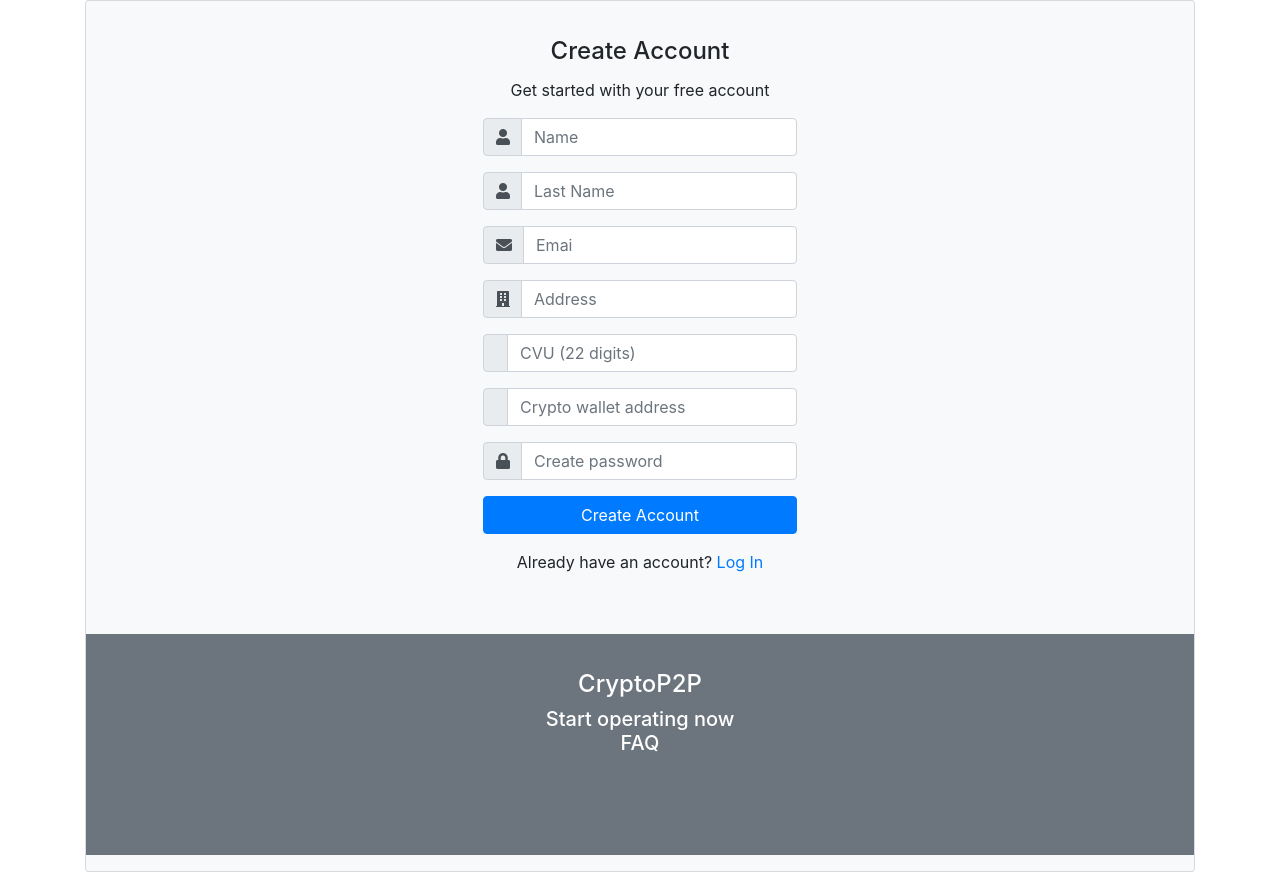
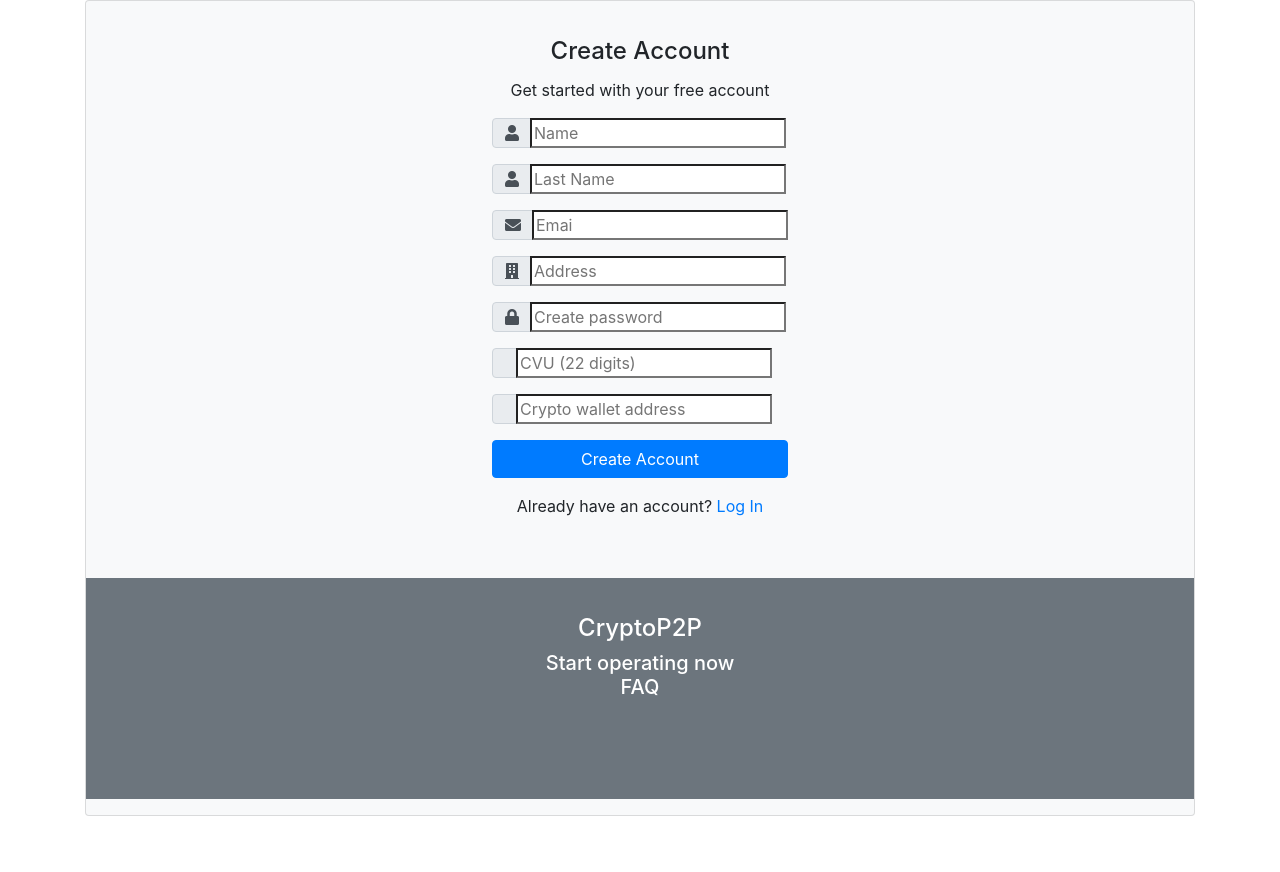
Before and after one commit to lautaronicolini/frontend-desapp, a React (Create React App) app: page /register in a window 1280 px wide. After the commit the page ends 816 px from the top, so only its background shows below. Built offline with nearby package versions, Linux system fonts and the light colour scheme.

Commit message:
fixed register, added Users component and Navbar

```diff
--- a/src/App.js
+++ b/src/App.js
@@ -4,6 +4,7 @@ import {BrowserRouter, Switch, Route} from 'react-router-dom';
 import Register from './components/Register';
 import CryptoCardList from './components/CryptoCardList';
 import Login from './components/Login'
+import Users from './components/Users';
 
 
 function App() {
@@ -15,6 +16,7 @@ function App() {
             <Route path="/register" component={Register}/>
             <Route path="/crypto" component={CryptoCardList}/>
             <Route path="/login" component={Login}/>
+            <Route path="/users" component={Users}/>
           </Switch>
         </BrowserRouter>
       </div>
--- /dev/null
+++ b/src/components/Navbar.jsx
@@ -0,0 +1,35 @@
+import React from 'react';
+import { Link } from 'react-router-dom';
+import '../styles/Navbar.css'
+import '../../node_modules/bootstrap/dist/css/bootstrap.min.css';
+
+
+
+function Navbar ()  {
+
+      return(
+        <nav class="navbar navbar-expand-lg navbar-dark bg-dark">
+        <a class="navbar-brand" href="#">Crypto P2P</a>
+        <div class="collapse navbar-collapse" id="navbarNav">
+          <ul class="navbar-nav">
+            <li class="nav-item active">
+              <a class="nav-link" href="/cryptos">Cryptos </a>
+            </li>
+            <li class="nav-item">
+              <a class="nav-link" href="/users">Users</a>
+            </li>
+            <li class="nav-item">
+              <a class="nav-link" href="/login">Login</a>
+            </li>
+            <li class="nav-item">
+              <a class="nav-link" href="/register">Register</a>
+            </li>
+
+          </ul>
+        </div>
+      </nav>
+      );
+    }
+
+
+    export default Navbar;
--- a/src/components/Register.jsx
+++ b/src/components/Register.jsx
@@ -21,6 +21,7 @@ function Register() {
 
 
     const handleChange =(ev) => {
+        console.log("Change event - ",ev.target.name)
     if (ev.target.name === "name") setName(ev.target.value);
     if (ev.target.name === "lastName") setLastName(ev.target.value);
     if (ev.target.name === "email") setEmail(ev.target.value);
@@ -77,12 +78,15 @@ function Register() {
                 <div class="input-group-prepend">
                     <span class="input-group-text"> <i class="fa fa-user"></i> </span>
                 </div>
-                <input name=""
-                class="form-control"
+                <input
+                className="input-box"
+                name= "name"
+                autoComplete="name"
                 placeholder="Name"
                 type="text"
                 minLength="1"
                 maxLength="30"
+                value = {name}
                 onChange= {handleChange}
                 required/>
 
@@ -92,12 +96,15 @@ function Register() {
                 <div class="input-group-prepend">
                     <span class="input-group-text"> <i class="fa fa-user"></i> </span>
                 </div>
-                <input name=""
-                class="form-control"
+                <input
+                className="input-box"
+                name= "lastName"
+                autoComplete="lastName"
                 placeholder="Last Name"
                 type="text"
                 minLength="1"
                 maxLength="30"
+                value = {lastName}
                 onChange= {handleChange}
                 required/>
             </div>
@@ -106,10 +113,13 @@ function Register() {
                 <div class="input-group-prepend">
                     <span class="input-group-text"> <i class="fa fa-envelope"></i> </span>
                 </div>
-                <input name=""
-                class="form-control"
+                <input
+                className="input-box"
+                name= "email"
+                autoComplete="email"
                 placeholder="Emai"
                 type="email"
+                value = {email}
                 onChange= {handleChange}
                 required/>
             </div>
@@ -118,29 +128,32 @@ function Register() {
                 <div class="input-group-prepend">
                     <span class="input-group-text"> <i class="fa fa-building"></i> </span>
                 </div>
-                    <input name=""
-                    class="form-control"
+                    <input
+                    className="input-box"
+                    name= "address"
+                    autoComplete="address"
                     placeholder="Address"
                     type="text"
                     minLength="0"
                     maxLength="30"
                     placeholder="Address"
+                    value = {address}
                     onChange= {handleChange}
                     required/>
 
             </div>
 
-                <div class="form-group input-group">
+            <div class="form-group input-group">
                 <div class="input-group-prepend">
-                    <span class="input-group-text"> </span>
+                    <span class="input-group-text"> <i class="fa fa-lock"></i> </span>
                 </div>
-                <input name=""
-                class="form-control"
-                placeholder="CVU"
-                type="text"
-                minLength="22"
-                maxLength="22"
-                placeholder="CVU (22 digits)"
+                <input
+                className="input-box"
+                name= "password"
+                autoComplete="password"
+                placeholder="Create password"
+                type="password"
+                value = {password}
                 onChange= {handleChange}
                 required/>
             </div>
@@ -149,27 +162,38 @@ function Register() {
                 <div class="input-group-prepend">
                     <span class="input-group-text"> </span>
                 </div>
-                <input name=""
-                class="form-control"
+                <input
+                className="input-box"
+                name= "CVU"
+                autoComplete="CVU"
+                type="text"
+                minLength="22"
+                maxLength="22"
+                placeholder="CVU (22 digits)"
+                value = {CVU}
+                onChange= {handleChange}
+                required/>
+            </div>
+
+                <div class="form-group input-group">
+                <div class="input-group-prepend">
+                    <span class="input-group-text"> </span>
+                </div>
+                <input
+                className="input-box"
+                name= "walletAddress"
+                autoComplete="walletAddress"
                 placeholder="Wallet Address"
                 type="text"
                 minLength="8"
                 maxLength="8"
                 placeholder="Crypto wallet address"
+                value = {walletAddress}
                 onChange= {handleChange}
                 required/>
             </div>
 
-            <div class="form-group input-group">
-                <div class="input-group-prepend">
-                    <span class="input-group-text"> <i class="fa fa-lock"></i> </span>
-                </div>
-                <input class="form-control"
-                placeholder="Create password"
-                type="password"
-                onChange= {handleChange}
-                required/>
-            </div>
+
 
 
             <div class="form-group">
--- /dev/null
+++ b/src/components/UserCard.jsx
@@ -0,0 +1,22 @@
+import '../styles/UserCard.css'
+
+function UserCard (props) {
+    return (
+    <div className="userCard">
+        <p className="name"></p>
+        <div class="card bg-light mb-3 w-75">
+  <div class="card-body">
+    <h5 class="card-title">{props.user.name} {props.user.lastName}</h5>
+    <p class="card-text">Reputation {props.user.reputation}</p>
+    <p class="card-text"> {props.user.email}</p>
+    <p class="card-text">CVU Number {props.user.cvu}</p>
+    <p class="card-text">Wallet Address {props.user.walletAddress}</p>
+    <a href="#" class="btn btn-primary">Trade</a>
+  </div>
+</div>
+
+    </div>
+    )
+}
+
+export default UserCard;
--- /dev/null
+++ b/src/components/Users.jsx
@@ -0,0 +1,38 @@
+import ReactDOM from 'react-dom';
+import React, { useEffect, useState } from 'react';
+import axios from 'axios';
+import UserCard from './UserCard';
+import  Navbar  from './Navbar';
+
+const baseURL = 'http://localhost:8080/api/users'
+
+class Users extends React.Component{
+    state = { users: [] }
+
+    componentDidMount() {
+        axios.get(baseURL)
+          .then(res => {
+            const users = res.data;
+            this.setState({ users });
+            console.log(users)
+          })
+      }
+
+render (){
+    return (
+    <div className="users">
+        <Navbar/>
+        <div className="users-container">
+        <h1 class="user-title">Users</h1>
+
+            { this.state.users.map(user =>
+
+              <UserCard key={user.id} user={user}/>)}
+        </div>
+
+    </div>
+    )
+  }
+}
+
+ export default Users;
--- /dev/null
+++ b/src/styles/Navbar.css
@@ -0,0 +1,7 @@
+
+.lonk{
+    color: azure;
+}
+.lonk:hover{
+    color:azure;
+}
--- a/src/styles/Register.css
+++ b/src/styles/Register.css
@@ -20,11 +20,6 @@
     z-index: 1;
 }
 
-.btn-facebook {
-    background-color: #405D9D;
-    color: #fff;
+.container {
+    margin: auto;
 }
-.btn-twitter {
-    background-color: #42AEEC;
-    color: #fff;
-}
--- /dev/null
+++ b/src/styles/UserCard.css
@@ -0,0 +1,13 @@
+.cryptoCard {
+    width: 20%;
+    border-color: black;
+    border-width: 1px;
+    border-style: solid;
+    border-radius: 15px;
+    box-sizing: border-box;
+    margin: 8px;
+}
+
+.card-body{
+
+}
```
